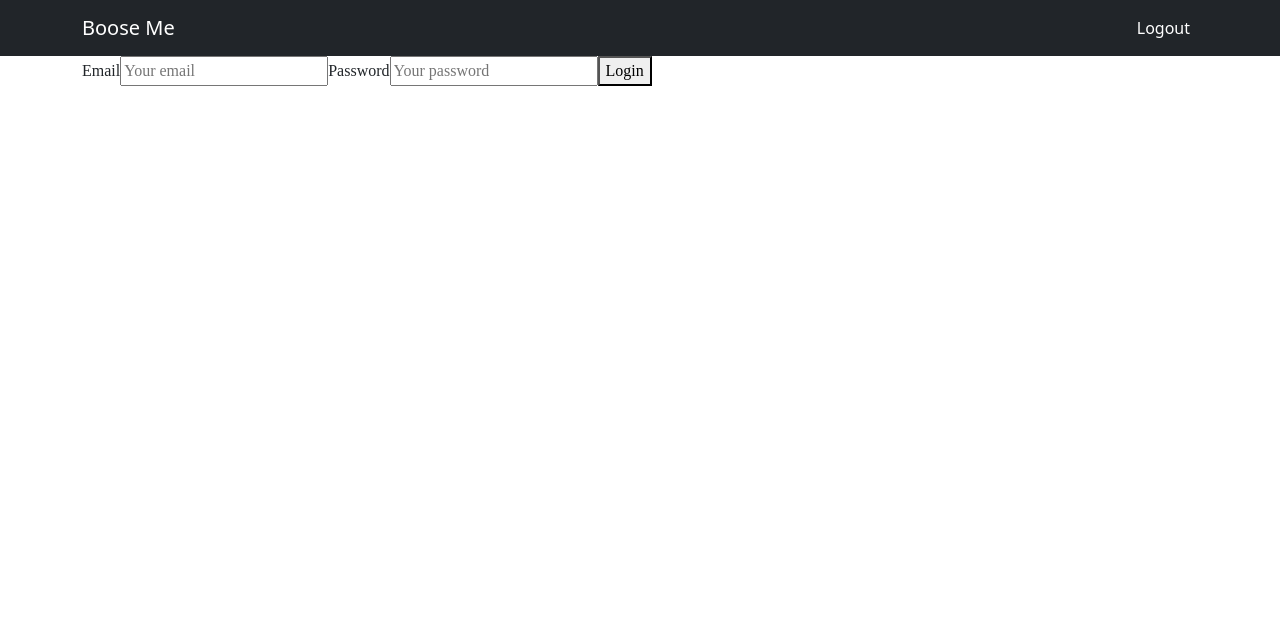
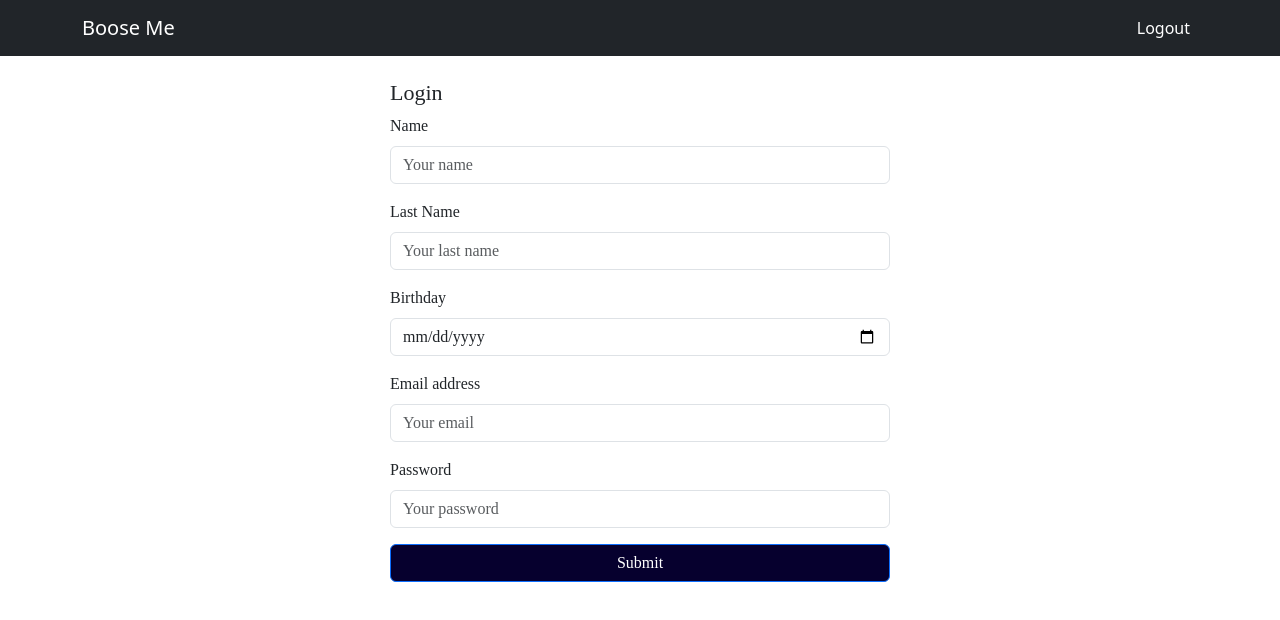
Before and after one commit to Ziva1011/boose, a React (Create React App) app in the folder frontend/: page /login in a window 1280 px wide. Shown: the top 620 px of the page. Built offline with nearby package versions, Linux system fonts and the light colour scheme.

Commit message:
auth login

```diff
--- a/frontend/src/components/User.jsx
+++ b/frontend/src/components/User.jsx
@@ -3,8 +3,6 @@ import axios from 'axios';
 import {useNavigate} from "react-router-dom"
 import Form from 'react-bootstrap/Form';
 import Button from 'react-bootstrap/Button';
-import Calendar from 'react-calendar';
-
 
 const Login = ({setLoginUser}) => {
 const history = useNavigate()
@@ -17,10 +15,10 @@ const history = useNavigate()
         password: ""
     })
     const handleChange = e =>{
-    const {name,value} = e.target
-    setUser({
-    ...user,//spread operator
-    [name]:value
+        const {name,value} = e.target
+        setUser({
+        ...user,//spread operator
+        [name]:value
     })
     }
 
@@ -30,10 +28,10 @@ const history = useNavigate()
         axios.post("http://localhost:3000/login", user)
         .then(res=>{
             if (res.data){
-                alert(res.data.message)
-                setLoginUser(res.data.name)
-                console.log(res.data)
-                history("/purchases", {state:res.data.id})
+                //setLoginUser(res.data.name)
+                console.log(res)
+                sessionStorage.setItem("token", res.data.token);
+                history("/purchases", "1")
             }
             else{
                 alert("Login failed: Wrong credentials")
@@ -46,14 +44,9 @@ const history = useNavigate()
     }
     return (
         <>
-        <form onSubmit={login}>
-            <label>Email</label>
-            <input type="email" required name="email" value={user.email}  onChange={handleChange} placeholder="Your email"></input>
-            <label>Password</label>
-            <input type="password" required name="password" value={user.password}  onChange={handleChange} placeholder="Your password"></input>
-            <button >Login</button>
-        </form>
-        {/* <Form  onSubmit={login} >
+
+        <Form  onSubmit={login}  className="content-login mt-4" autoComplete="on">
+            <h2 className='font-size-h2'>Login</h2>
         <Form.Group className="mb-3" controlId="formBasicEmail">
             <Form.Label>Name</Form.Label>
             <Form.Control type="string" name="name" value={user.name}  onChange={handleChange} placeholder="Your name" />
@@ -77,10 +70,10 @@ const history = useNavigate()
             <Form.Control type="password" required name="password" value={user.password}  onChange={handleChange} placeholder="Your password" />
         </Form.Group>
 
-        <Button variant="primary" type="submit" >
+        <Button variant="primary" type="submit"className='btn-login' >
             Submit
         </Button>
-    </Form> */}
+    </Form>
 
         </>
     )
```
